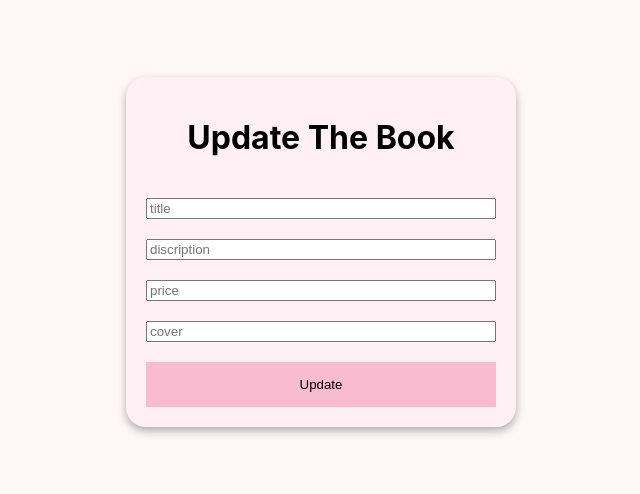
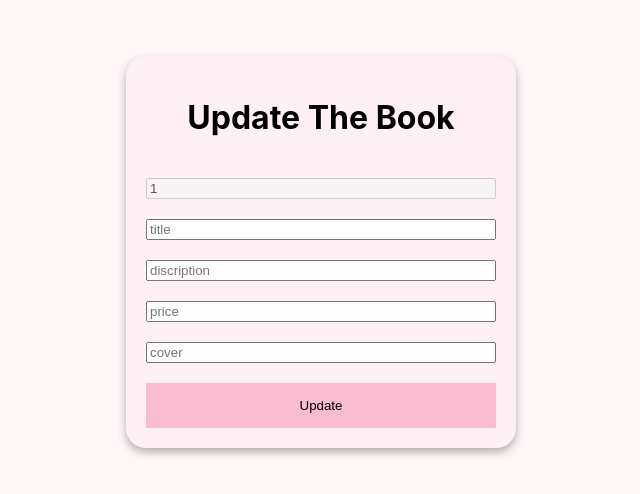
Before and after one commit to MinalChhatre10/CRUD-BOOK, a React (Create React App) app in the folder Client/client/: page /update/1 in a window 1280 px wide. Shown: the part 148-642 px from the top of the page, without its empty margins (319-959 px from the left). Built offline with nearby package versions, Linux system fonts and the light colour scheme.

Commit message:
useparam and disable functionality of react router dom

```diff
--- a/Client/client/src/Pages/AddBooks.jsx
+++ b/Client/client/src/Pages/AddBooks.jsx
@@ -4,7 +4,9 @@ import React, { useState } from 'react';
 import { useNavigate } from 'react-router-dom';
 
 
+
 const AddBooks = () => {
+
   const [book,setBook] = useState({
     title:"",
     desc:"",
@@ -13,6 +15,7 @@ const AddBooks = () => {
   });
 
   const navigate = useNavigate();
+
 
   const handleChange = async e =>{
     setBook(prev=>({...prev , [e.target.name]: e.target.value}))
--- a/Client/client/src/Pages/UpdateBooks.jsx
+++ b/Client/client/src/Pages/UpdateBooks.jsx
@@ -2,7 +2,7 @@
 import axios from 'axios';
 import React, { useState } from 'react';
 import { useLocation, useNavigate } from 'react-router-dom';
-
+import { useParams } from 'react-router-dom';
 
 const UpdateBooks = () => {
   const [book,setBook] = useState({
@@ -11,6 +11,9 @@ const UpdateBooks = () => {
     price:null,
     cover:"",
   });
+
+  const { id } = useParams();
+  console.log(id);
 
   const navigate = useNavigate();
   const location = useLocation();
@@ -35,6 +38,7 @@ const UpdateBooks = () => {
   return (
     <div className="form">
       <h1>Update The Book</h1>
+      <input type="number" name="id" value={id} disabled/>
       <input type="text" name="title" onChange={handleChange} placeholder='title' />
       <input type="text" name="desc" onChange={handleChange} placeholder='discription' />
       <input type="number" name="price" onChange={handleChange} placeholder='price' />
```
